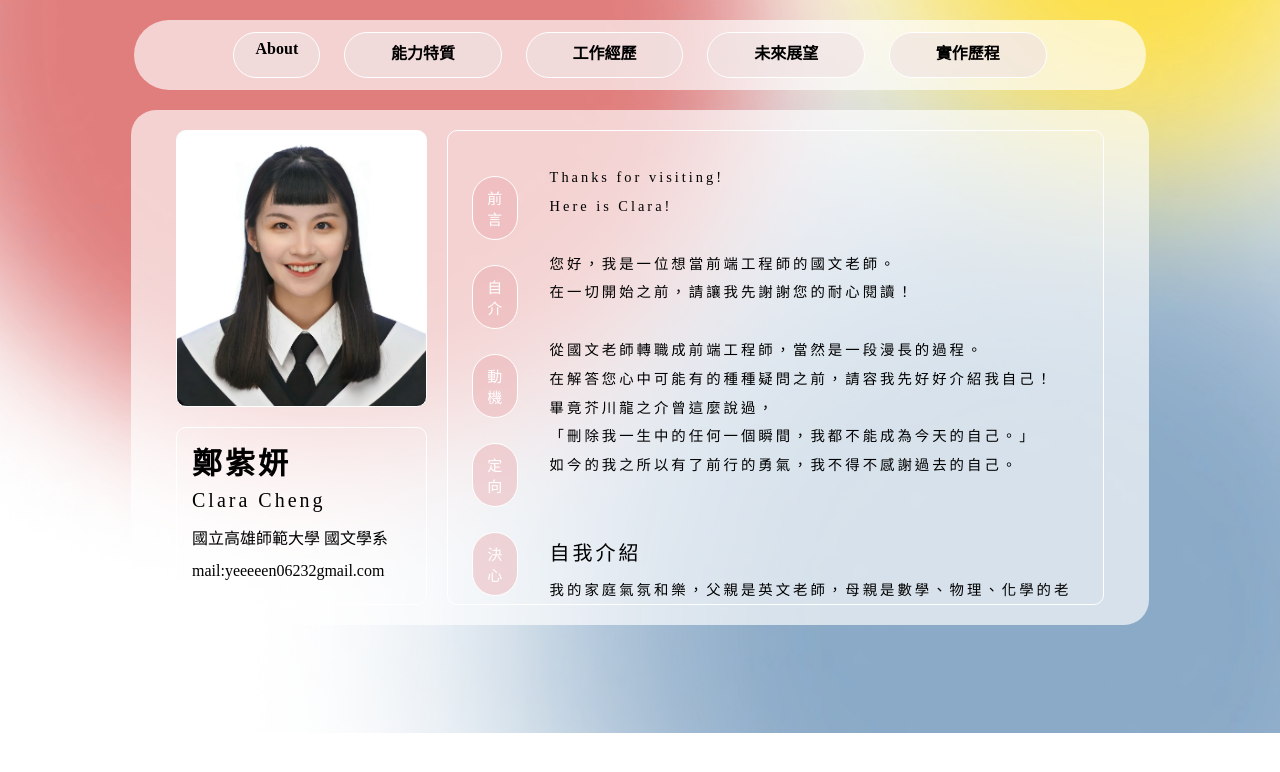
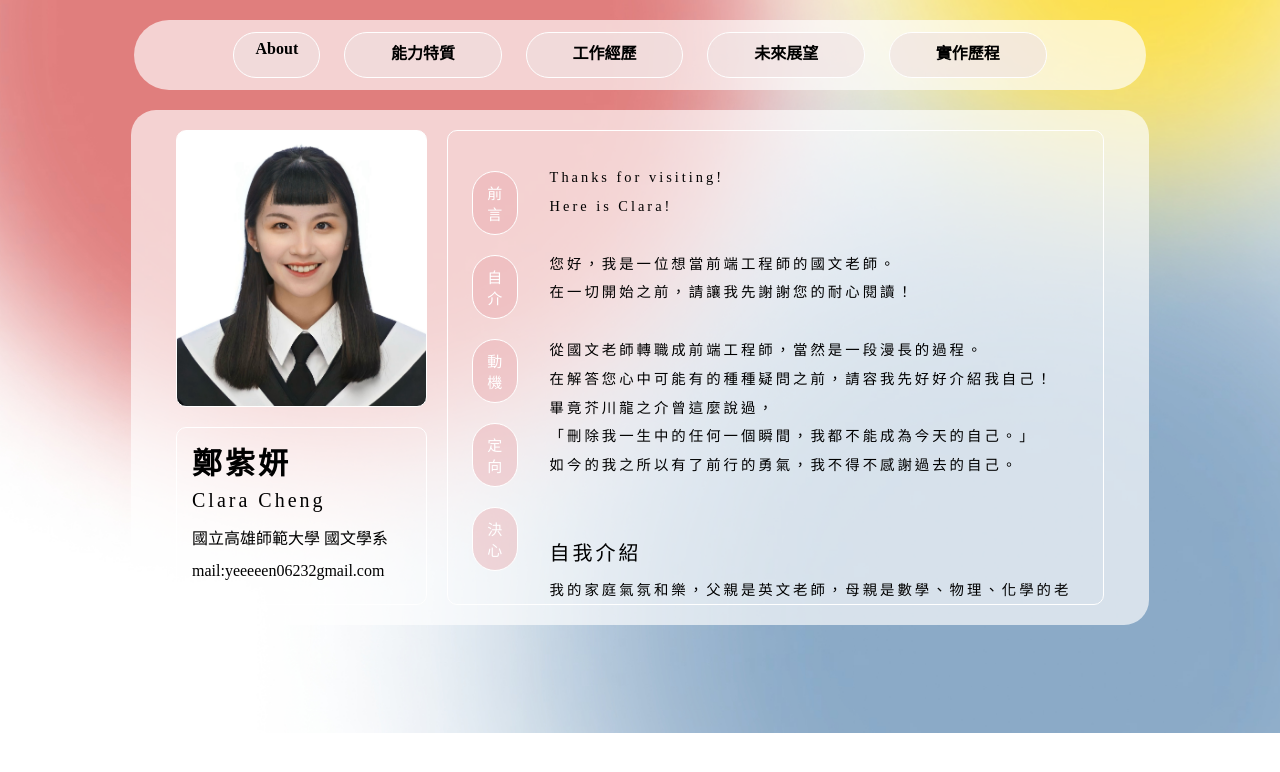
Before and after one commit to hereisClara/hereisClara.github.io, a plain HTML site: page self-introduction/homePage/index.html in a window 1280 px wide. Drawn offline with Linux system fonts and the light colour scheme.

Commit message:
Update index.css innerbutton's margin

```diff
--- a/self-introduction/homePage/index.css
+++ b/self-introduction/homePage/index.css
@@ -112,8 +112,8 @@ body{
     width: 40%;
     height: 15%;
     margin: 4px;
-    margin-top: 25px;
-    margin-bottom: 12px;
+    margin-top: 20px;
+    margin-bottom: 20px;
     padding: 10px;
     color: rgb(255, 255, 255);
     background-color: rgba(233, 167, 173, 0.437);
```
